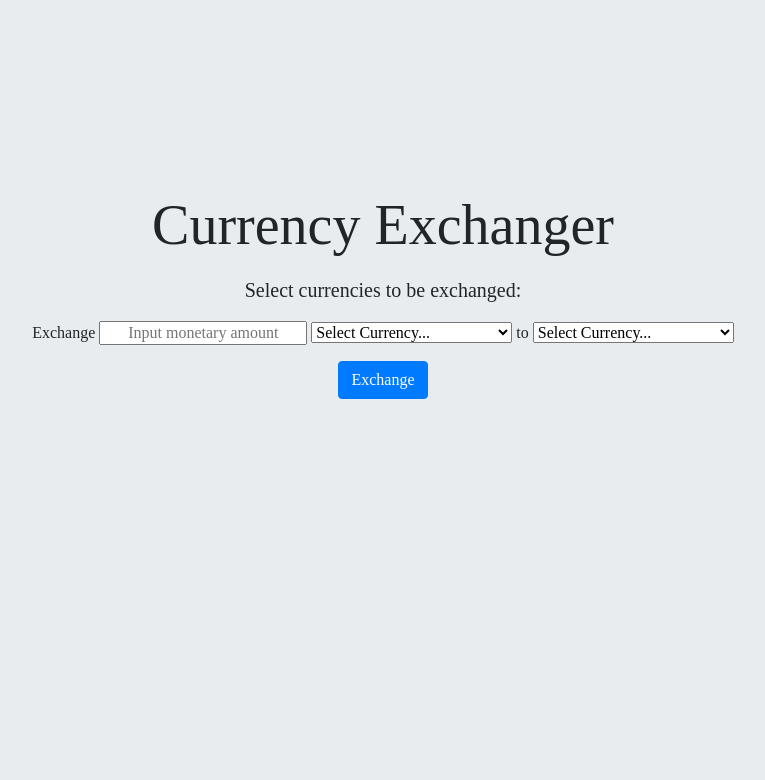
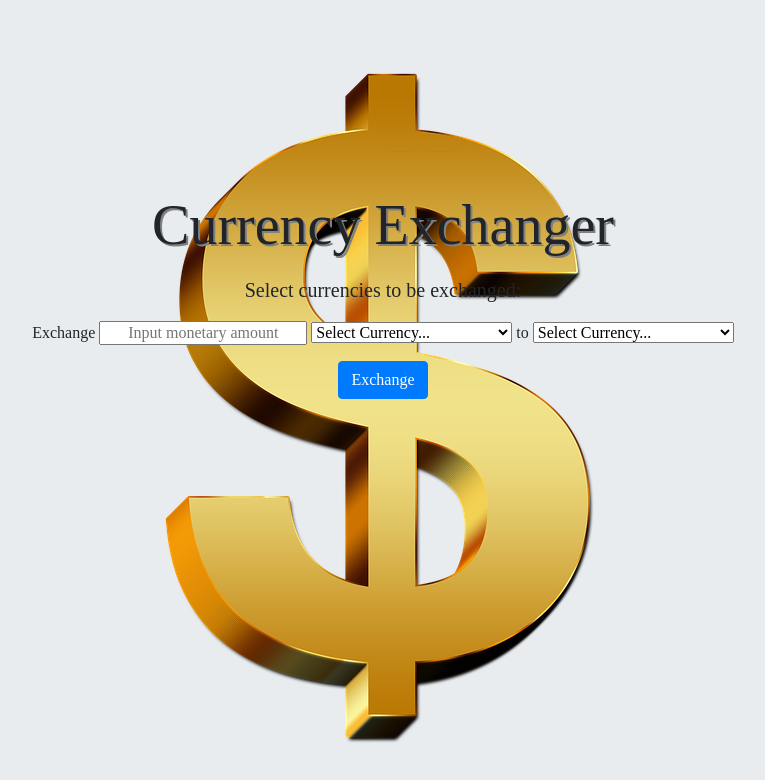
Before and after one commit to mud2009/currency-exchanger, a website built with webpack: page src/index.html in a window 1280 px wide. Shown: the whole page, without its empty margins (257-1022 px from the left). Built offline with nearby package versions, Linux system fonts and the light colour scheme.

Commit message:
add background image, and change styling

```diff
--- a/src/css/styles.css
+++ b/src/css/styles.css
@@ -1,14 +1,23 @@
 body{
+  background-image: url('../assets/images/dollar.png');
+  background-repeat: no-repeat;
+  background-attachment: fixed;
+  background-position: center;
   background-color: #e9ecef;
   font-family: serif;
 }
 
 .jumbotron{
+  background:transparent;
   padding-top: 15%;
 }
 
 .container {
   text-align: center;
+}
+
+.display-4 {
+  text-shadow: 2px 2px grey;
 }
 
 input{
```
Also changed, not shown: src/assets/images/dollar.png (added).
